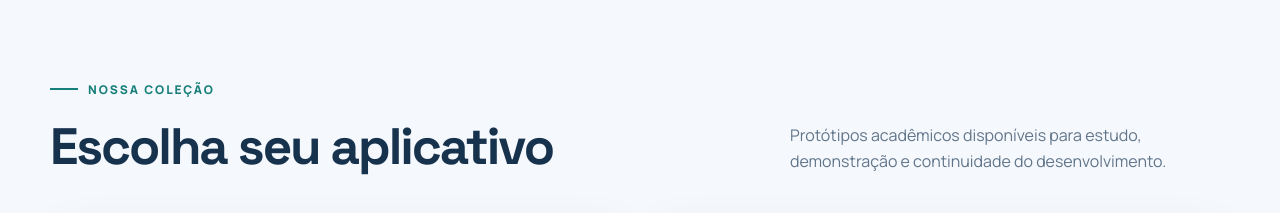
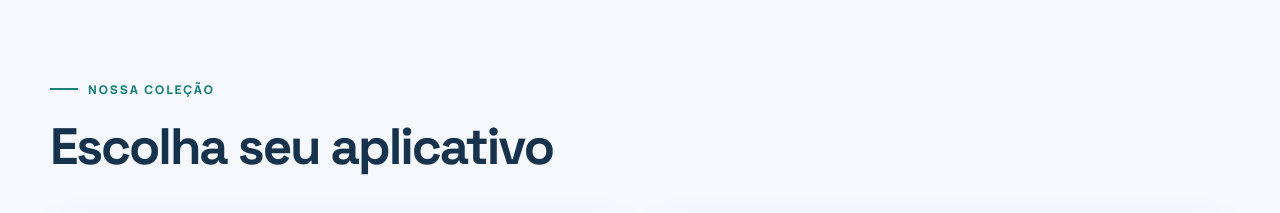
Before and after one commit to apppoletto-etec/landingPage, a plain HTML site: page index.html in a window 1280 px wide. Shown: the part 3000-3213 px from the top of the page. Drawn offline with Linux system fonts and the light colour scheme.

Commit message:
style: remove subtitulo da secao de aplicativos

```diff
--- a/index.html
+++ b/index.html
@@ -128,7 +128,6 @@
           <p class="eyebrow"><span></span> Nossa coleção</p>
           <h2>Escolha seu aplicativo</h2>
         </div>
-        <p>Protótipos acadêmicos disponíveis para estudo, demonstração e continuidade do desenvolvimento.</p>
       </div>
 
       <div class="app-grid">
```
